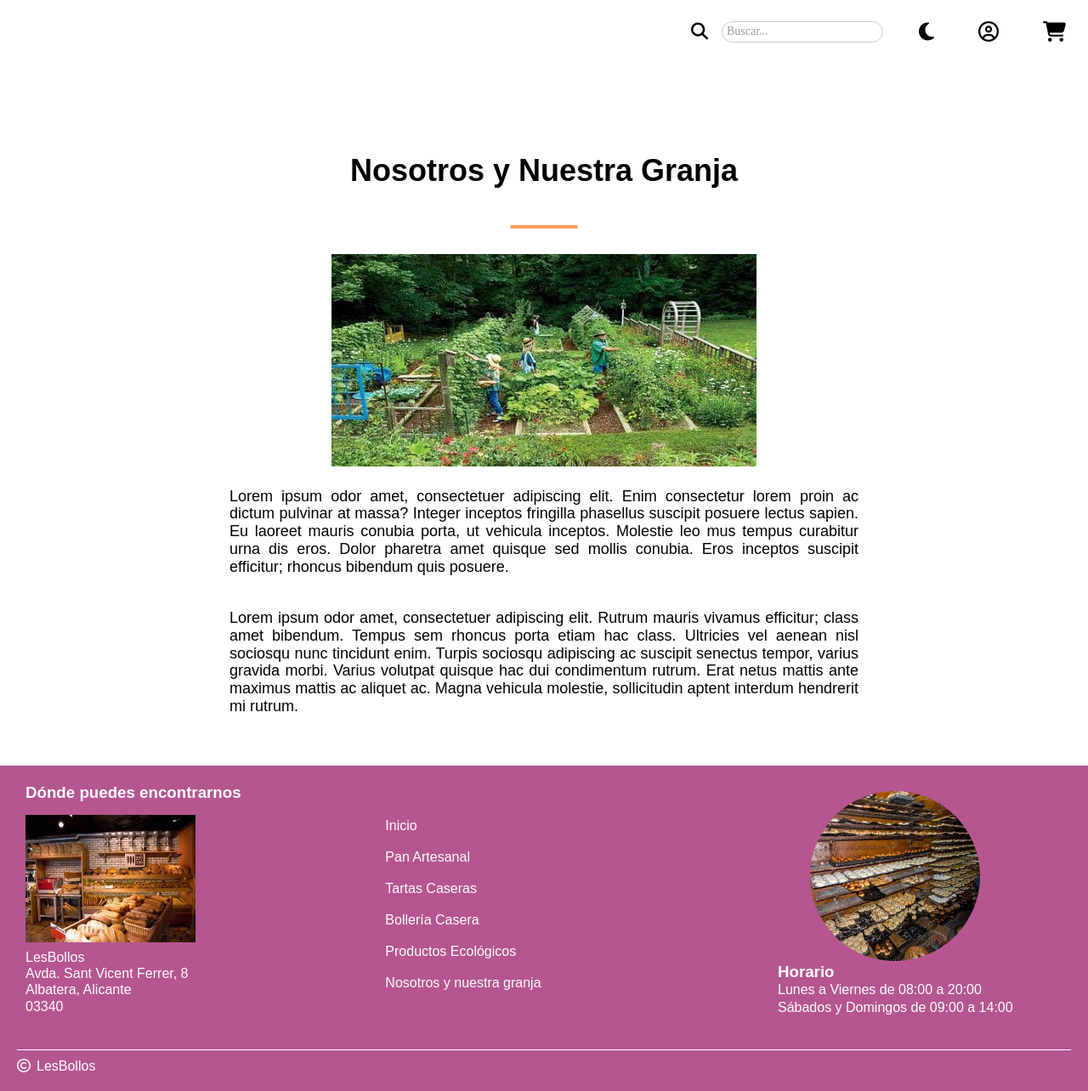
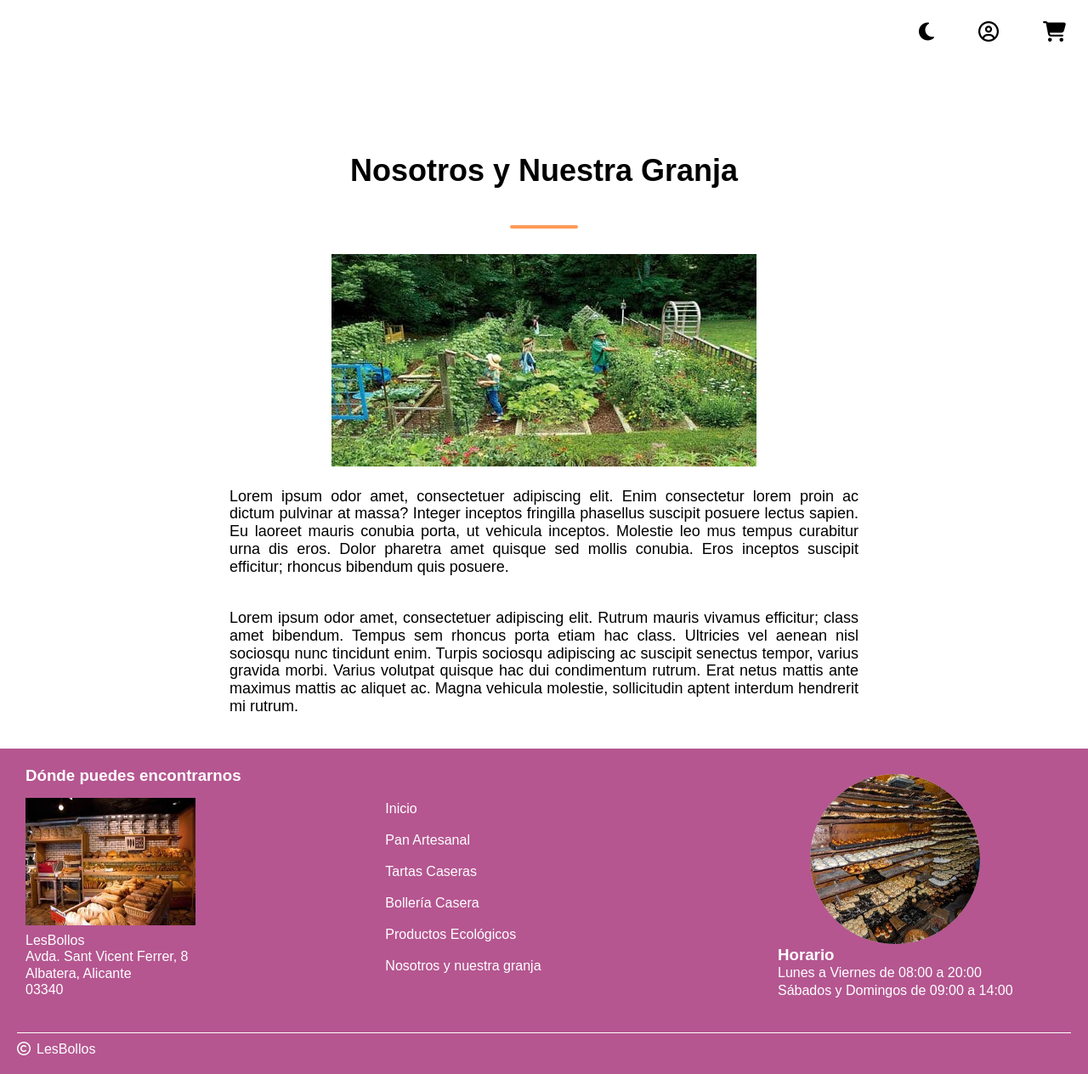
Before and after one commit to sunxrtvic/Lesbollos-Bakery, a PHP site: page /lesbollos/assets/nosotros.php in a window 1280 px wide. Shown: the part 204-1488 px from the top of the page at 85% size. Run offline with PHP 8.4, Linux system fonts and the light colour scheme; some libraries are stand-ins or nearby versions.

Commit message:
Arreglado fallo de estilo en nosotros.php

```diff
--- a/assets/css/stylenosotros.css
+++ b/assets/css/stylenosotros.css
@@ -4,6 +4,10 @@
     padding: 0;
     list-style: none;
     font-family:'Dosis', sans-serif";
+}
+
+html, body {
+    height: 100%;
 }
 
 button{
--- a/assets/encabezado.php
+++ b/assets/encabezado.php
@@ -42,11 +42,6 @@
 
 <div>
     <ul class="menu-iconos">
-        <li><i class="fa fa-magnifying-glass"></i>
-            <form class="search-form">
-                <input type="search" id="search" name="search" placeholder="Buscar...">
-            </form>
-        </li>
         <li><a href="#" id="viewmode"><i class="fa fa-moon"></i></a></li>
 
         <?php if (!isset($_SESSION['usuario']) || $_SESSION['usuario']['tipo'] !== 'admin'): ?>
--- a/assets/nosotros.php
+++ b/assets/nosotros.php
@@ -7,6 +7,20 @@
     <link rel="stylesheet" href="https://cdnjs.cloudflare.com/ajax/libs/normalize/5.0.0/normalize.min.css">
     <link rel="stylesheet" href="./css/stylenosotros.css">
     <link rel="stylesheet" href="https://cdnjs.cloudflare.com/ajax/libs/font-awesome/6.7.2/css/all.min.css">
+    <style>
+        html,
+        body {
+            height: 100%;
+            margin: 0;
+            padding: 0;
+            display: flex;
+            flex-direction: column;
+        }
+
+        main {
+            flex: 1;
+        }
+    </style>
 </head>
 
 <body>
@@ -16,7 +30,6 @@
         ?>
 
     <main>
-        <section>
         <section>
             <h1 style="font-family: 'Dosis', sans-serif;">Nosotros y Nuestra Granja</h1>
             <hr>
```
Also changed, not shown: 2 other files. Lines whose indentation alone changed are shown as unchanged.
